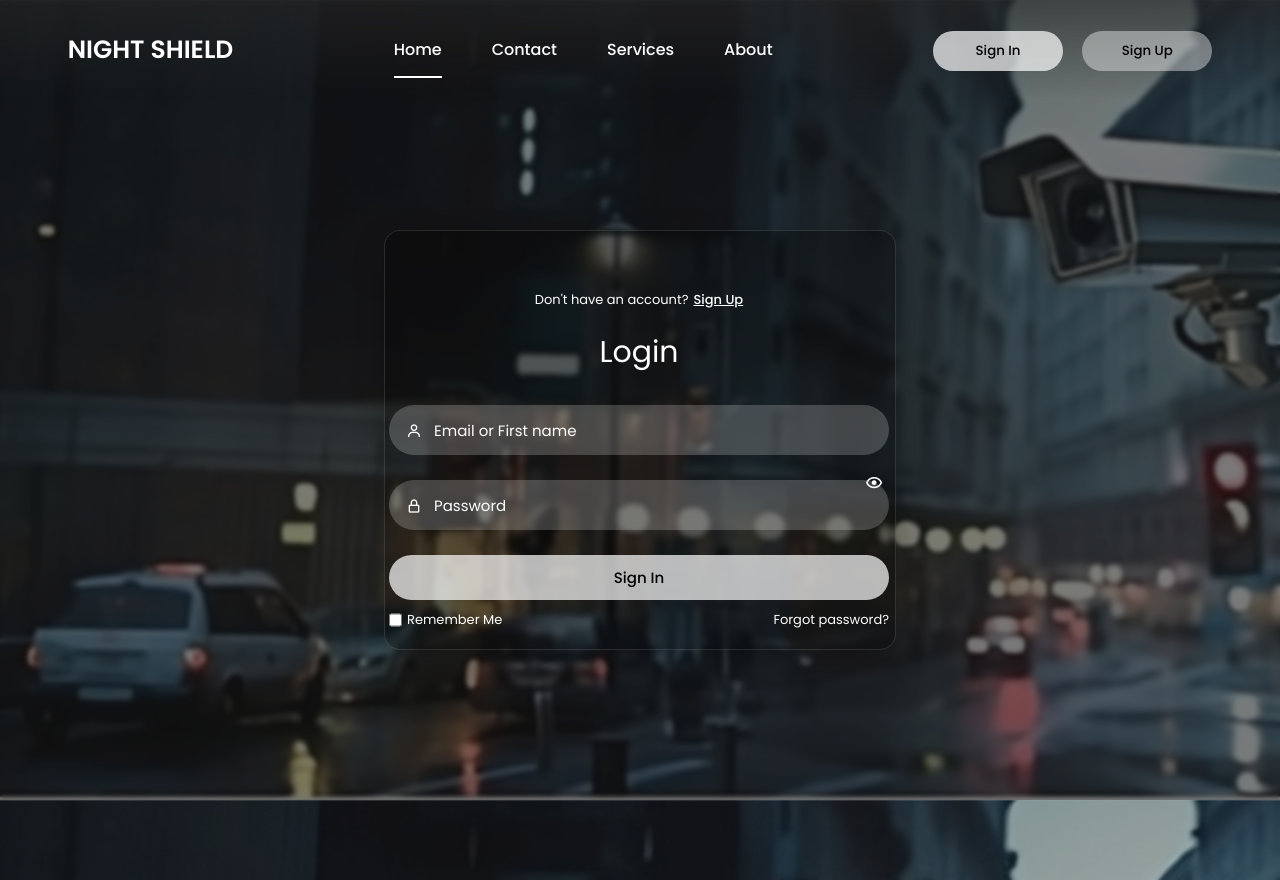
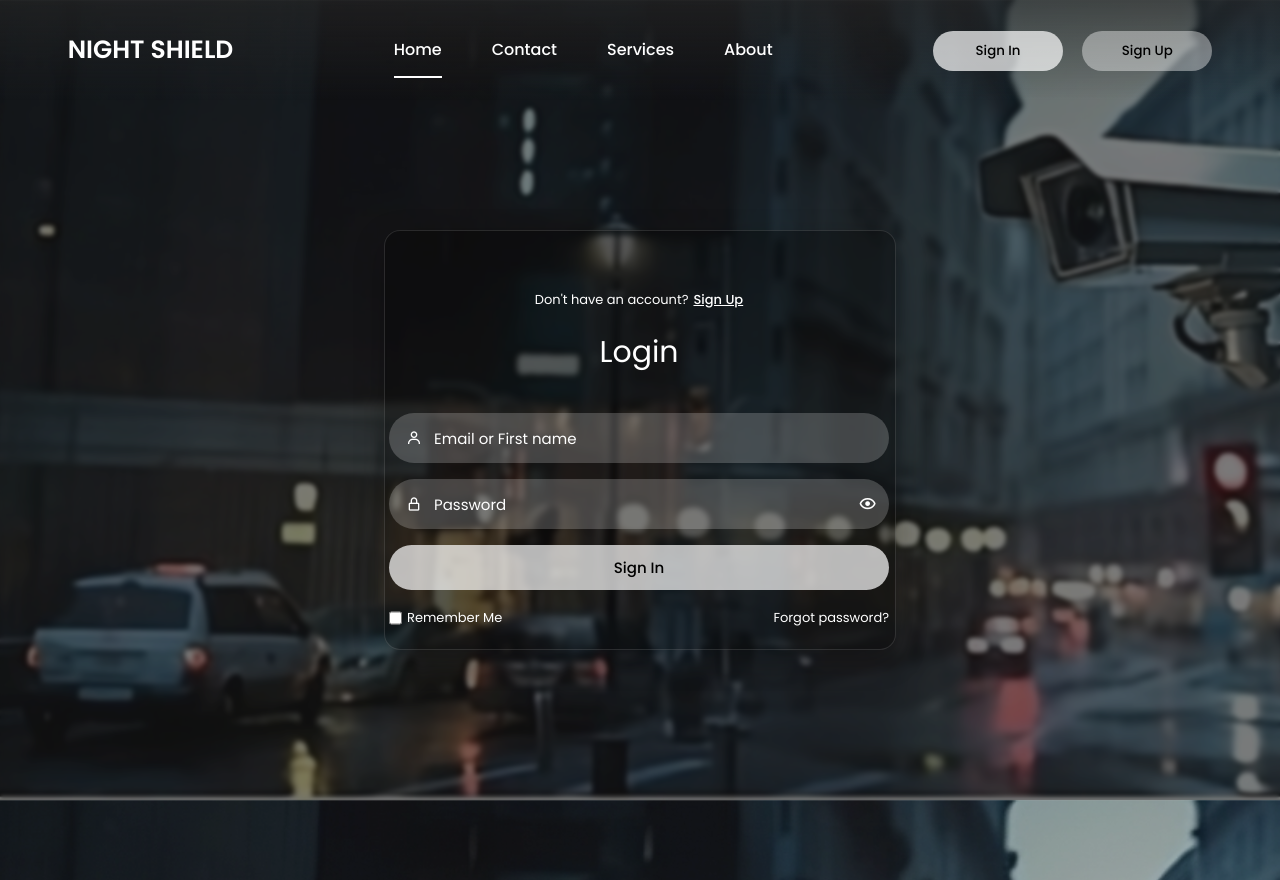
Before and after one commit to Adeenakhalid21/Night-Surveillance-System---Final1, a Flask app: page / in a window 1280 px wide. Run offline with Flask 3, Linux system fonts and the light colour scheme; some libraries are stand-ins or nearby versions.

Commit message:
first commit

```diff
--- a/Night Surveillance System - Final1/main.py
+++ b/Night Surveillance System - Final1/main.py
@@ -59,11 +59,11 @@ app.config['ALLOWED_IMAGES'] = {'jpg', 'jpeg', 'png', 'bmp'}
 
 
 DISABLE_DETECTION_DB = str(os.getenv('DISABLE_DETECTION_DB', '1')).strip().lower() in ('1','true','yes','on')
-IMPORTANT_CLASSES = {s.strip().lower() for s in (os.getenv('IMPORTANT_CLASSES', 'person') or 'person').split(',') if s.strip()}
+IMPORTANT_CLASSES = {s.strip().lower() for s in (os.getenv('IMPORTANT_CLASSES', 'person,backpack,knife') or 'person,backpack,knife').split(',') if s.strip()}
 ALERT_CONF_MIN = float(os.getenv('ALERT_CONF_MIN', '0.6'))
 
 # Anomaly detection classes (abnormal behaviors/objects)
-ANOMALY_CLASSES = {s.strip().lower() for s in (os.getenv('ANOMALY_CLASSES', 'person,car,motorcycle,truck') or 'person,car,motorcycle,truck').split(',') if s.strip()}
+ANOMALY_CLASSES = {s.strip().lower() for s in (os.getenv('ANOMALY_CLASSES', 'person,car,motorcycle,truck,backpack,knife,gun') or 'person,car,motorcycle,truck,backpack,knife,gun').split(',') if s.strip()}
 ANOMALY_CONF_MIN = float(os.getenv('ANOMALY_CONF_MIN', '0.5'))
 ENABLE_ANOMALY_ALERTS = str(os.getenv('ENABLE_ANOMALY_ALERTS', '1')).strip().lower() in ('1','true','yes','on')
 
@@ -188,6 +188,7 @@ def detect_objects_and_classify(frame, camera_id=1):
                     'image_path': detection_image_path,
                     'dataset_id': 1
                 })
+
 
             # Only log/alert important items
             if class_name.lower() in IMPORTANT_CLASSES and conf >= ALERT_CONF_MIN:
--- a/Night Surveillance System - Final1/static/css/home-style.css
+++ b/Night Surveillance System - Final1/static/css/home-style.css
@@ -164,11 +164,17 @@ header{
 ::-webkit-input-placeholder{
     color: #fff;
 }
+.input-box{
+    position: relative;
+    margin: 8px 0;
+}
 .input-box i{
-    position: relative;
-    top: -35px;
+    position: absolute;
+    top: 50%;
+    transform: translateY(-50%);
     left: 17px;
     color: #fff;
+    pointer-events: none;
 }
 .submit{
     font-size: 15px;
@@ -201,10 +207,22 @@ header{
 
 /* Eye toggle button */
 .pw-toggle{
-    position:absolute; right:16px; top:50%; transform: translateY(-50%);
-    background: transparent; border: 0; z-index: 2;
-    color:#fff; cursor:pointer; display:flex; align-items:center; justify-content:center;
-    width:32px; height:32px; border-radius:50%; line-height:1;
+    position: absolute;
+    right: 16px;
+    top: 50%;
+    transform: translateY(-50%);
+    background: transparent;
+    border: 0;
+    z-index: 2;
+    color: #fff;
+    cursor: pointer;
+    display: flex;
+    align-items: center;
+    justify-content: center;
+    width: 32px;
+    height: 32px;
+    border-radius: 50%;
+    line-height: 1;
 }
 .pw-toggle:hover{ background: rgba(255,255,255,0.12); }
 .pw-toggle i{ font-size: 1.2rem; pointer-events: none; }
```
Also changed, not shown: README.md.
